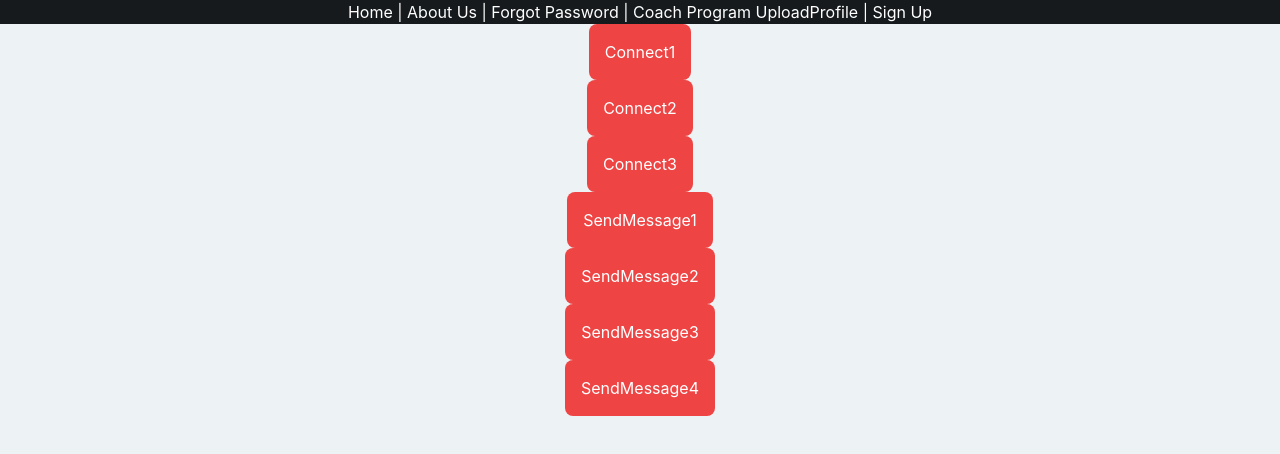
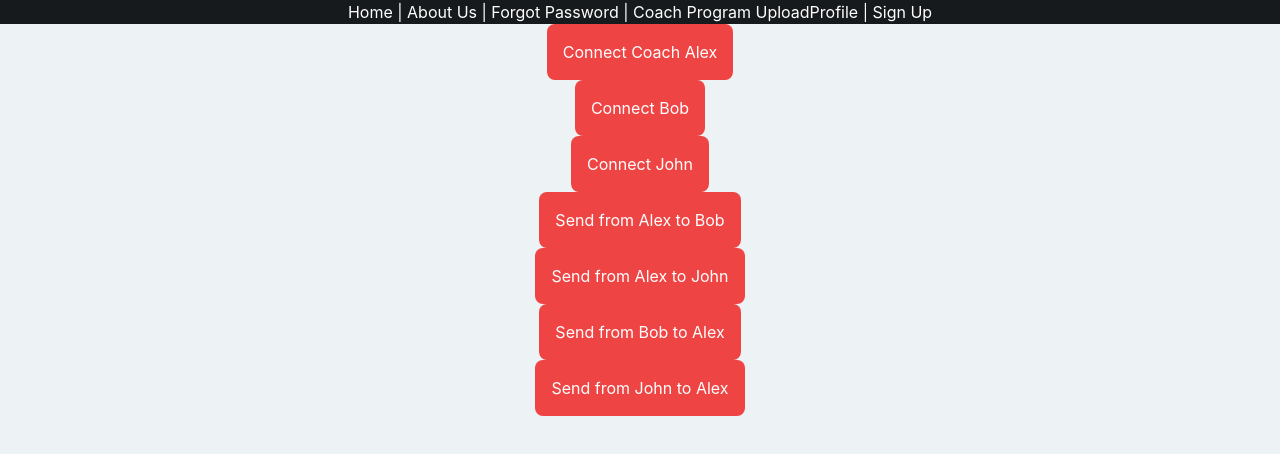
Before and after one commit to kyperbelt/adapted-strength, a React (Create React App) app in the folder frontend/adapted_strength-app/: page /chat-test in a window 1280 px wide. Shown: the top 454 px of the page. Built offline with nearby package versions, Linux system fonts and the light colour scheme.

Commit message:
Changed button names to be more specific

```diff
--- a/frontend/adapted_strength-app/src/pages/test_pages/ChatTest.jsx
+++ b/frontend/adapted_strength-app/src/pages/test_pages/ChatTest.jsx
@@ -121,14 +121,14 @@ async function onMessageReceived(payload){
 export default function ChatTest() {
     return (
         <div className="flex flex-col items-center">
-            <MyButton text={"Connect1"} onClick={connect1}/>
-            <MyButton text={"Connect2"} onClick={connect2}/>
-            <MyButton text={"Connect3"} onClick={connect3}/>
+            <MyButton text={"Connect Coach Alex"} onClick={connect1}/>
+            <MyButton text={"Connect Bob"} onClick={connect2}/>
+            <MyButton text={"Connect John"} onClick={connect3}/>
 
-            <MyButton text={"SendMessage1"} onClick={alexToBob}/>
-            <MyButton text={"SendMessage2"} onClick={alexToJohn}/>
-            <MyButton text={"SendMessage3"} onClick={bobToAlex}/>
-            <MyButton text={"SendMessage4"} onClick={johnToAlex}/>
+            <MyButton text={"Send from Alex to Bob"} onClick={alexToBob}/>
+            <MyButton text={"Send from Alex to John"} onClick={alexToJohn}/>
+            <MyButton text={"Send from Bob to Alex"} onClick={bobToAlex}/>
+            <MyButton text={"Send from John to Alex"} onClick={johnToAlex}/>
         </div>);
 }
 
```
